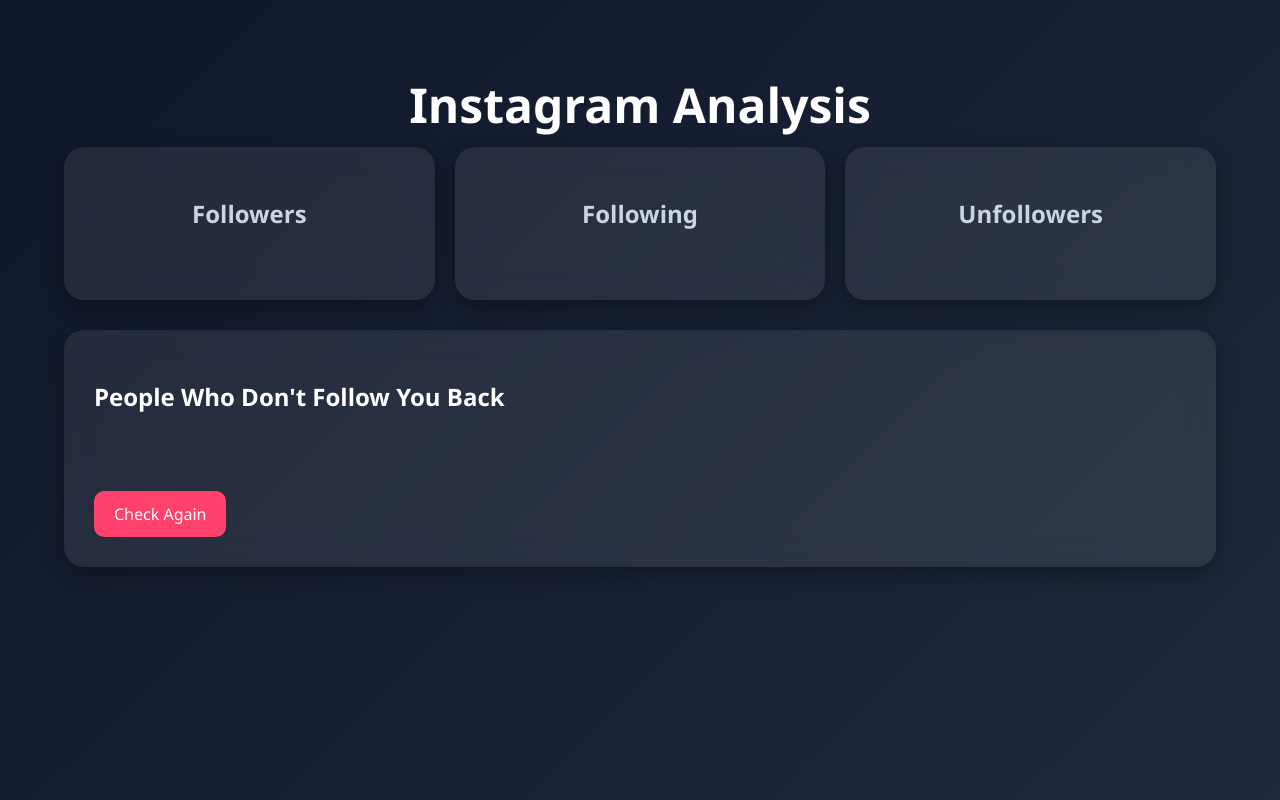
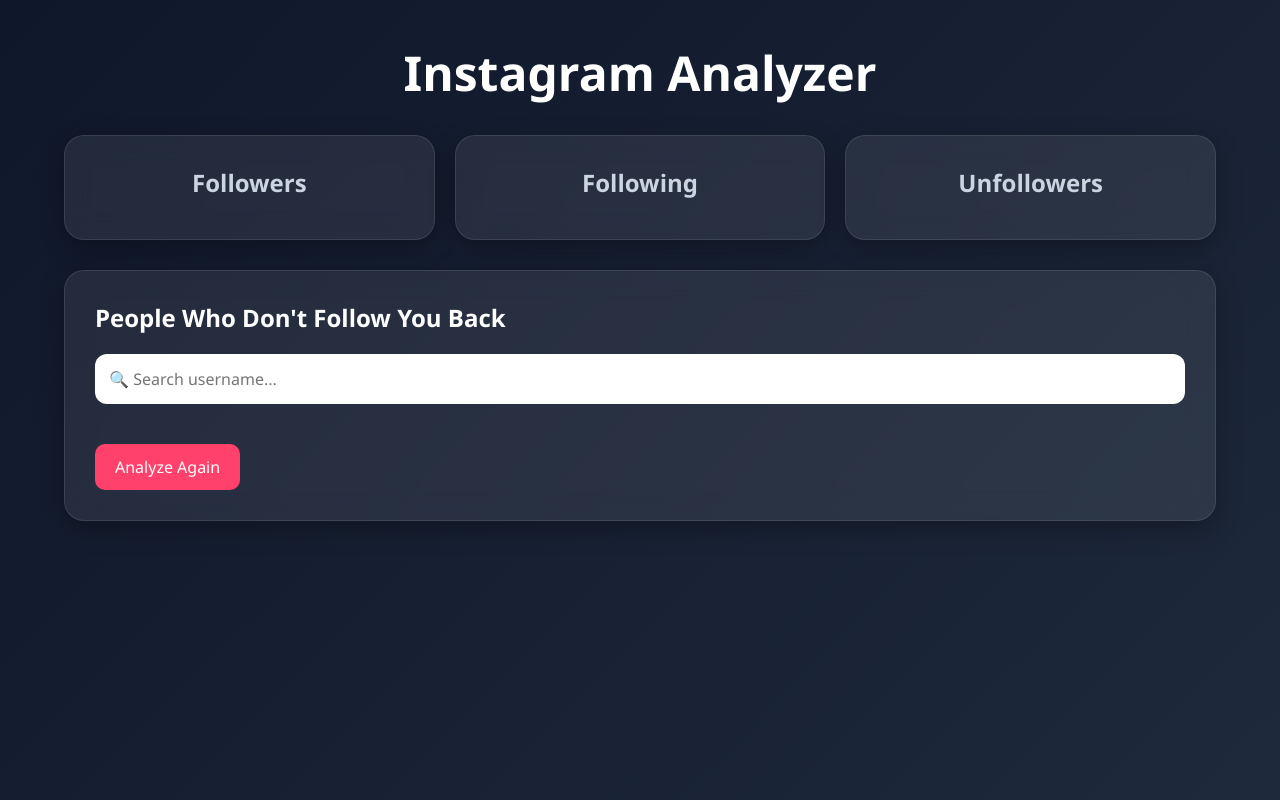
Before and after one commit to omkara24/Instagram-Unfollowers-Checker, a Flask app: template templates/results.html in a window 1280 px wide. Run offline with Flask 3, Linux system fonts and the light colour scheme; the template is opened without the code that fills it, so the values that code supplies are empty.

Commit message:
Add search functionality and modern dashboard UI

```diff
--- a/static/style.css
+++ b/static/style.css
@@ -1,6 +1,11 @@
+*{
+    margin:0;
+    padding:0;
+    box-sizing:border-box;
+    font-family:'Segoe UI',sans-serif;
+}
+
 body{
-    margin:0;
-    font-family:'Segoe UI',sans-serif;
     background:linear-gradient(135deg,#0f172a,#1e293b);
     min-height:100vh;
     color:white;
@@ -13,19 +18,24 @@
     padding:40px 0;
 }
 
-.card{
-    background:rgba(255,255,255,0.08);
-    backdrop-filter:blur(15px);
-    border:1px solid rgba(255,255,255,0.1);
-    border-radius:20px;
-    padding:40px;
-    box-shadow:0 8px 30px rgba(0,0,0,0.3);
-}
-
 h1{
     text-align:center;
     font-size:3rem;
-    margin-bottom:10px;
+    margin-bottom:30px;
+}
+
+.card,
+.results,
+.stat-card{
+    background:rgba(255,255,255,0.08);
+    backdrop-filter:blur(15px);
+    border-radius:20px;
+    border:1px solid rgba(255,255,255,0.1);
+    box-shadow:0 8px 25px rgba(0,0,0,0.3);
+}
+
+.card{
+    padding:40px;
 }
 
 .subtitle{
@@ -46,8 +56,8 @@
 
 .btn{
     width:100%;
+    padding:16px;
     border:none;
-    padding:16px;
     border-radius:12px;
     background:linear-gradient(
         135deg,
@@ -56,73 +66,72 @@
     );
     color:white;
     font-size:18px;
-    font-weight:600;
     cursor:pointer;
-    transition:.3s;
-}
-
-.btn:hover{
-    transform:translateY(-2px);
 }
 
 .stats{
     display:flex;
     gap:20px;
+    flex-wrap:wrap;
     margin-bottom:30px;
-    flex-wrap:wrap;
 }
 
 .stat-card{
     flex:1;
     min-width:220px;
-    background:rgba(255,255,255,0.08);
-    backdrop-filter:blur(15px);
-    border-radius:20px;
     padding:30px;
     text-align:center;
-    box-shadow:0 8px 20px rgba(0,0,0,0.3);
 }
 
 .stat-card h2{
     color:#cbd5e1;
-    margin-bottom:10px;
 }
 
 .stat-card p{
-    font-size:2.5rem;
+    font-size:2.4rem;
+    margin-top:10px;
     font-weight:bold;
 }
 
 .results{
-    background:rgba(255,255,255,0.08);
-    backdrop-filter:blur(15px);
-    border-radius:20px;
     padding:30px;
-    box-shadow:0 8px 20px rgba(0,0,0,0.3);
 }
 
 .results h2{
     margin-bottom:20px;
 }
 
+.search-box{
+    width:100%;
+    padding:14px;
+    border:none;
+    border-radius:12px;
+    margin-bottom:20px;
+    font-size:16px;
+}
+
 .results ul{
     list-style:none;
-    padding:0;
 }
 
-.results li{
+.user-item{
+    background:rgba(255,255,255,0.05);
+    margin-bottom:10px;
     padding:14px;
-    margin-bottom:10px;
     border-radius:10px;
-    background:rgba(255,255,255,0.05);
+    transition:0.3s;
+}
+
+.user-item:hover{
+    transform:translateX(5px);
 }
 
 .back-btn{
     display:inline-block;
     margin-top:20px;
+    text-decoration:none;
+    background:#ff416c;
+    color:white;
     padding:12px 20px;
     border-radius:10px;
-    background:#ff416c;
-    color:white;
-    text-decoration:none;
 }
--- a/templates/results.html
+++ b/templates/results.html
@@ -1,14 +1,18 @@
 <!DOCTYPE html>
 <html>
 <head>
+
     <title>Instagram Analysis</title>
-    <link rel="stylesheet" href="{{ url_for('static', filename='style.css') }}">
+
+    <link rel="stylesheet"
+          href="{{ url_for('static', filename='style.css') }}">
+
 </head>
 <body>
 
 <div class="container">
 
-    <h1>Instagram Analysis</h1>
+    <h1>Instagram Analyzer</h1>
 
     <div class="stats">
 
@@ -33,21 +37,32 @@
 
         <h2>People Who Don't Follow You Back</h2>
 
-        <br>
+        <input
+            type="text"
+            id="searchInput"
+            placeholder="🔍 Search username..."
+            class="search-box"
+        >
 
         <ul>
+
             {% for user in non_followers %}
-                <li>{{ user }}</li>
+                <li class="user-item">
+                    {{ user }}
+                </li>
             {% endfor %}
+
         </ul>
 
-        <a class="back-btn" href="/">
-            Check Again
+        <a href="/" class="back-btn">
+            Analyze Again
         </a>
 
     </div>
 
 </div>
 
+<script src="{{ url_for('static', filename='script.js') }}"></script>
+
 </body>
 </html>
```
Also changed, not shown: static/script.js (added).
